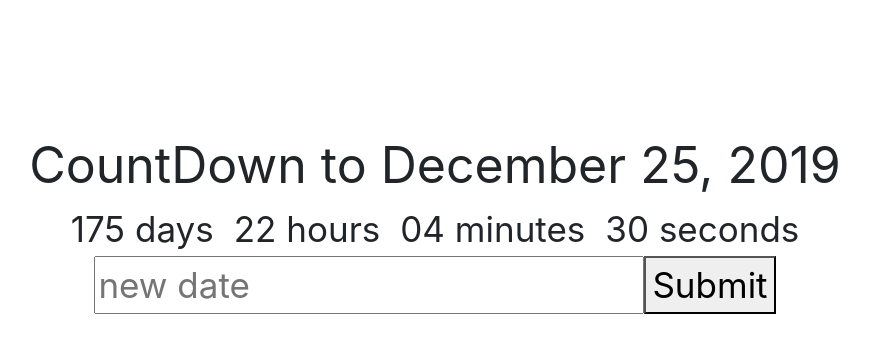
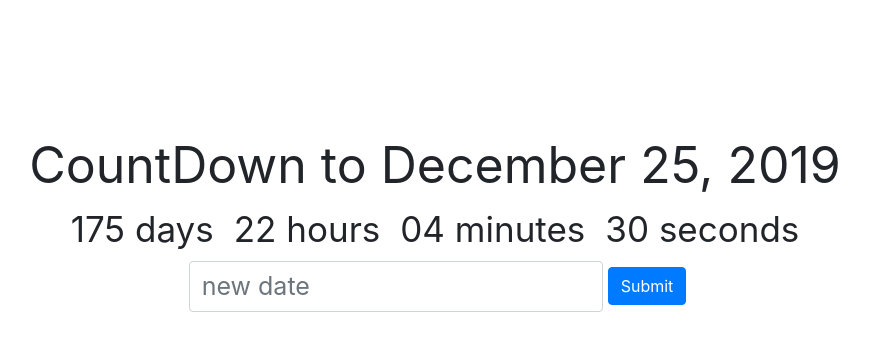
Before and after one commit to jasonleewilson/countdowntill, a React (Create React App) app: page / in a window 1280 px wide. Shown: the top 352 px of the page, without its empty margins (205-1074 px from the left). Built offline with nearby package versions, Linux system fonts and the light colour scheme.

Commit message:
styles updated

```diff
--- a/src/App.css
+++ b/src/App.css
@@ -8,4 +8,16 @@
     font-size: 50px;
 }
 
-.Clock-days, .Clock-hours, .Clock-minutes, .Clock-seconds {display: inline;margin: 10px;}
+.Clock-days, .Clock-hours, .Clock-minutes, .Clock-seconds {
+    display: inline;
+    margin: 10px;
+}
+
+.Deadline-input {
+    font-size: 25px;
+    margin: 5px;
+}
+
+.form-inline {
+    display: block;
+}
--- a/src/App.jsx
+++ b/src/App.jsx
@@ -1,6 +1,6 @@
 import React, { Component } from 'react';
 import Clock from './Clock';
-//import { Form, FomrControl, Button } from 'react-bootstrap';
+import { Form, FormControl, Button } from 'react-bootstrap';
 import './App.css';
 
 class App extends Component {
@@ -23,15 +23,16 @@ class App extends Component {
                 <Clock
                     deadline={this.state.deadline}
                 />
-                <div>
-                    <input
+                <Form inline>
+                    <FormControl
+                        className="Deadline-input"
                         placeholder="new date"
                         onChange={event => this.setState({newDeadline: event.target.value})}
                     />
-                    <button onClick={() => this.changeDeadline() } >
+                    <Button onClick={() => this.changeDeadline() } >
                         Submit
-                    </button>
-                </div>
+                    </Button>
+                </Form>
             </div>
         )
     }
```
